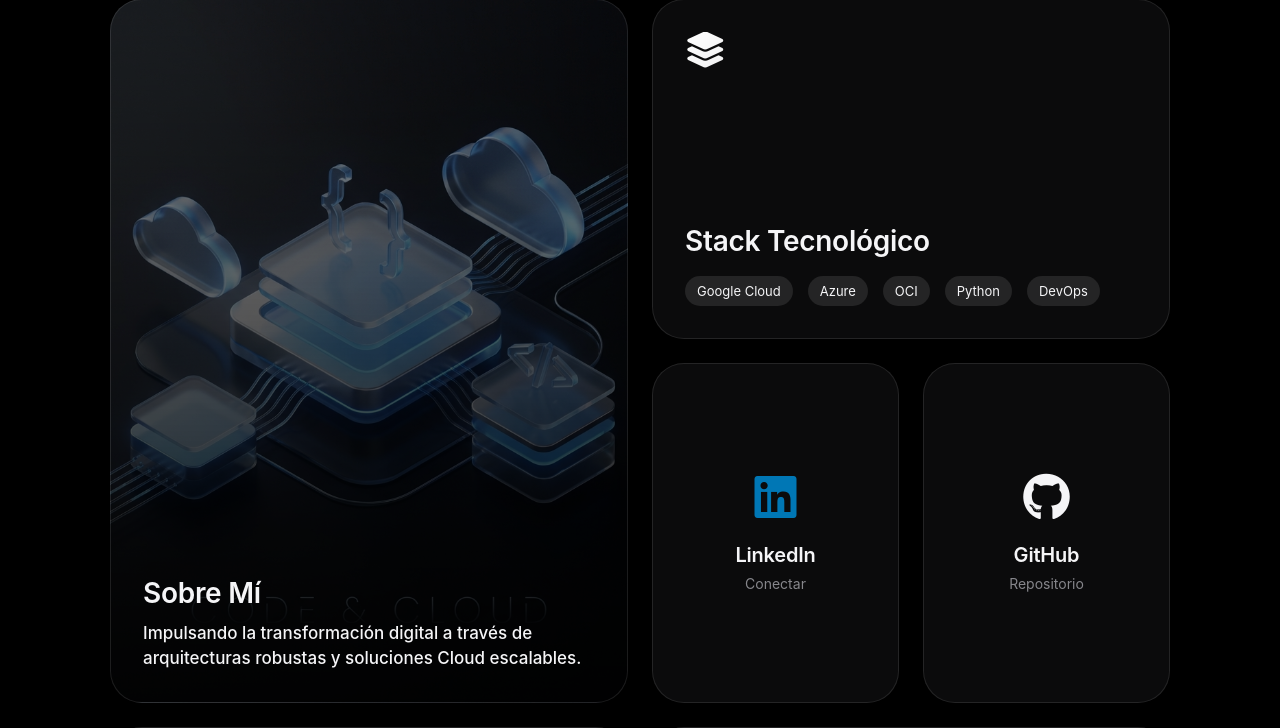
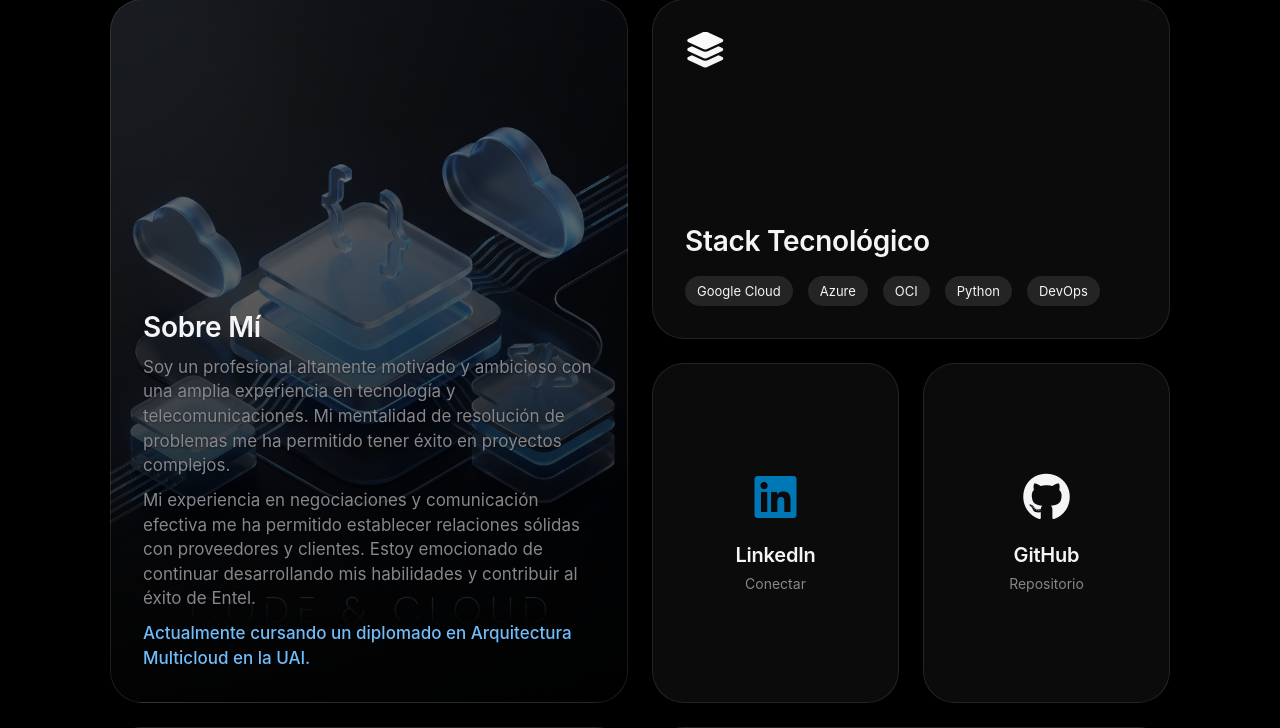
Before and after one commit to fabian2ap/fabian2ap, a Flask app: page / in a window 1280 px wide. Shown: the part 1059-1787 px from the top of the page. Run offline with Flask 3, Linux system fonts and the light colour scheme.

Commit message:
Update About Me description

```diff
--- a/templates/home.html
+++ b/templates/home.html
@@ -39,8 +39,22 @@
                 style="background-image: linear-gradient(rgba(0,0,0,0.4), rgba(0,0,0,0.9)), url('{{ url_for('static', filename='landing-7/images/about-me-bg.png') }}'); background-size: cover; background-position: center;">
                 <div style="margin-top: auto;">
                     <h3>Sobre Mí</h3>
-                    <p style="color: #f5f5f7; font-weight: 500;">Impulsando la transformación digital a través de
-                        arquitecturas robustas y soluciones Cloud escalables.</p>
+                    <div
+                        style="color: #f5f5f7; font-weight: 400; font-size: 14px; line-height: 1.5; text-shadow: 0 1px 2px rgba(0,0,0,0.5);">
+                        <p style="margin-bottom: 10px;">
+                            Soy un profesional altamente motivado y ambicioso con una amplia experiencia en tecnología y
+                            telecomunicaciones. Mi mentalidad de resolución de problemas me ha permitido tener éxito en
+                            proyectos complejos.
+                        </p>
+                        <p style="margin-bottom: 10px;">
+                            Mi experiencia en negociaciones y comunicación efectiva me ha permitido establecer
+                            relaciones sólidas con proveedores y clientes. Estoy emocionado de continuar desarrollando
+                            mis habilidades y contribuir al éxito de Entel.
+                        </p>
+                        <p style="font-weight: 500; color: #70bdfc;">
+                            Actualmente cursando un diplomado en Arquitectura Multicloud en la UAI.
+                        </p>
+                    </div>
                 </div>
             </div>
 
```
